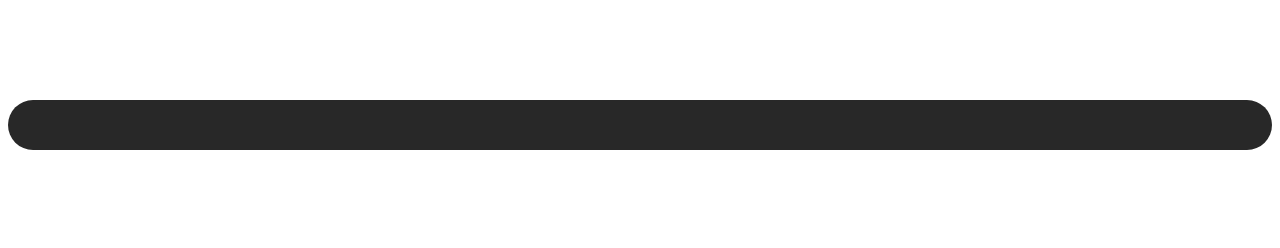
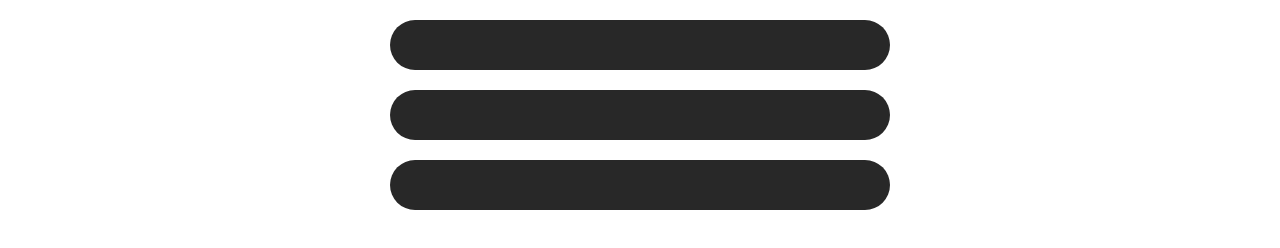
Before and after one commit to crocJohnDee/percentage-bar, a plain HTML site: page index.html in a window 1280 px wide. Drawn offline with Linux system fonts and the light colour scheme.

Commit message:
added 3 bars and the actuall bar is now a class

```diff
--- a/index.html
+++ b/index.html
@@ -8,6 +8,8 @@
     <link rel="stylesheet" href="styles.css" />
   </head>
   <body>
-    <div id="percentage-bar"></div>
+    <div id="bar1" class="percentage-bar"></div>
+    <div id="bar2" class="percentage-bar"></div>
+    <div id="bar3" class="percentage-bar"></div>
   </body>
 </html>
--- a/styles.css
+++ b/styles.css
@@ -1,15 +1,26 @@
-#percentage-bar {
+.percentage-bar {
   height: 50px;
-  width: 100%;
-  margin: 100px auto;
+  width: 500px;
+  margin: 20px auto;
   border-radius: 50px;
   background-image: linear-gradient(to right, #f07136 50%, rgb(40, 40, 40) 50%);
   background-size: 200% 100%;
   background-position: right;
 }
 
-#percentage-bar:hover {
+.percentage-bar:hover {
   transition: all 0.4s ease-in;
   background-position: left;
-  background-size: 190% 100%;
 }
+
+#bar1:hover {
+  background-size: 100% 100%;
+}
+
+#bar2:hover {
+  background-size: 160% 100%;
+}
+
+#bar3:hover {
+  background-size: 130% 100%;
+}
```
